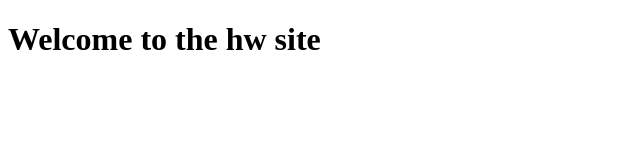
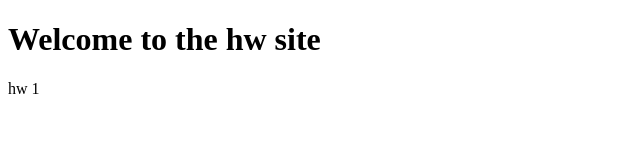
Before and after one commit to natlissk/clase2github, a plain HTML site: page index.html in a window 1280 px wide. Shown: the full height of the page, 0-640 px from the left. Drawn offline with Linux system fonts and the light colour scheme.

Commit message:
:sparkles:add task section

```diff
--- a/index.html
+++ b/index.html
@@ -7,5 +7,6 @@
 </head>
 <body>
     <h1>Welcome to the hw site</h1>
+    <p>hw 1</p>
 </body>
 </html>
```
